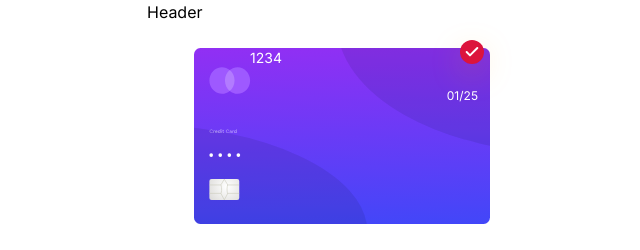
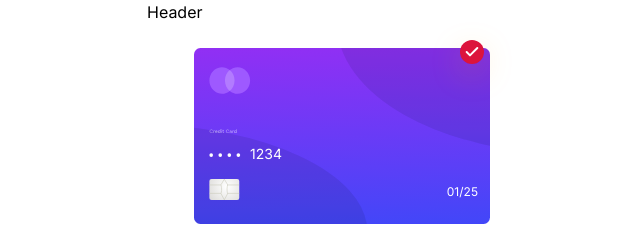
Before and after one commit to oschwill/finco_project, a Next.js app: page /home in a window 1280 px wide. Shown: the top 250 px of the page, without its empty margins (298-938 px from the left). Built offline with nearby package versions, Linux system fonts and the light colour scheme.

Commit message:
wallet style

```diff
--- a/src/components/creditCard/creditCard.tsx
+++ b/src/components/creditCard/creditCard.tsx
@@ -36,7 +36,7 @@ const CreditCard = () => {
               />
             )}
           </div>
-          <div className='flex justify-between mt-6'>
+          <div className='data flex justify-between mt-6 pt-24'>
             <p className='pl-16 text-sm text-white'>{user.card_last_digits}</p>
             <p className='pr-5 pt-10 text-xs text-white'>
               {user.card_exp_date}
```
